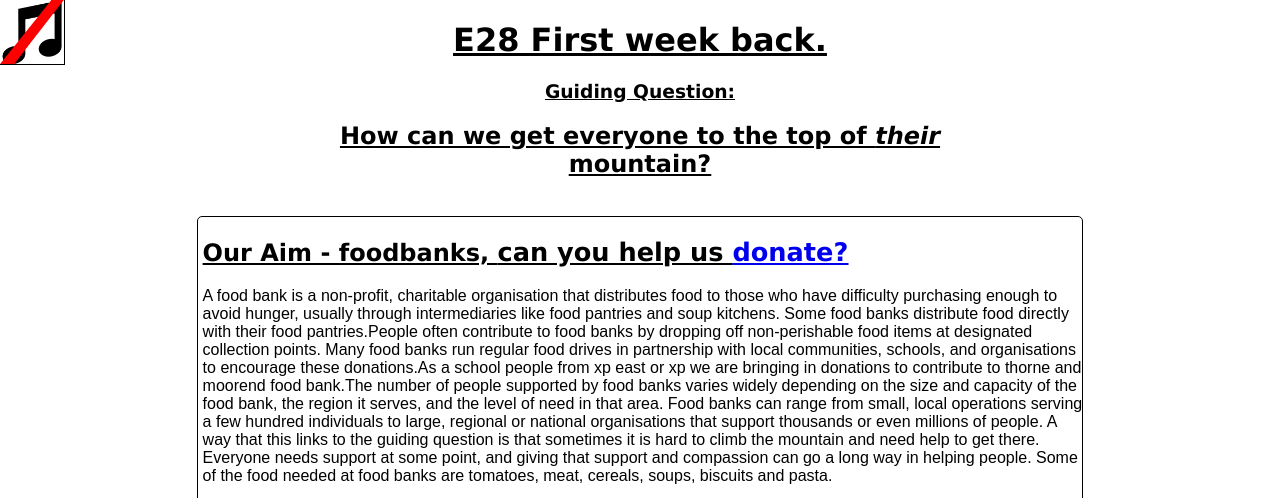
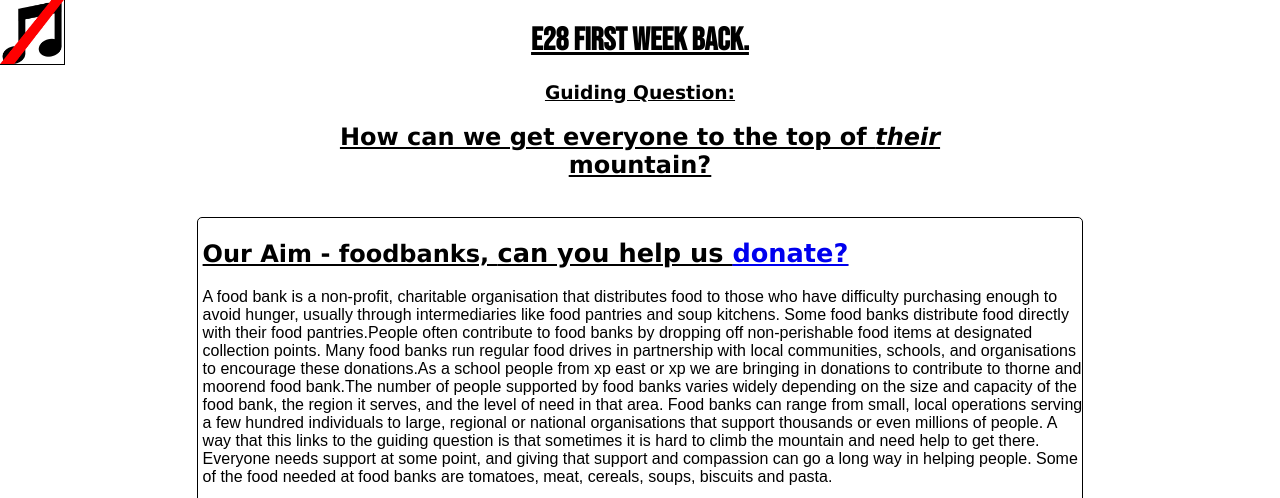
Before and after one commit to dcurrie95/XP-East-POL.github.io, a plain HTML site: page index.html in a window 1280 px wide. Shown: the top 498 px of the page. Drawn offline with Linux system fonts and the light colour scheme.

Commit message:
Update index.html

```diff
--- a/index.html
+++ b/index.html
@@ -21,7 +21,7 @@
 <img src="media/music-off.jpg" id="musToggle" onclick="toggleMusic();" style="width:5vw;top:0px;left:0px;position:fixed;outline:1px solid black;">
 
 <header>
-  <h1>E28 First week back.</h1>
+  <h1 style="font-family:'Bebas Neue', sans-sefif">E28 First week back.</h1>
 
   <h3>Guiding Question:</h2>
   <h2>How can we get everyone to the top of <i>their</i> mountain?</h2>
```
